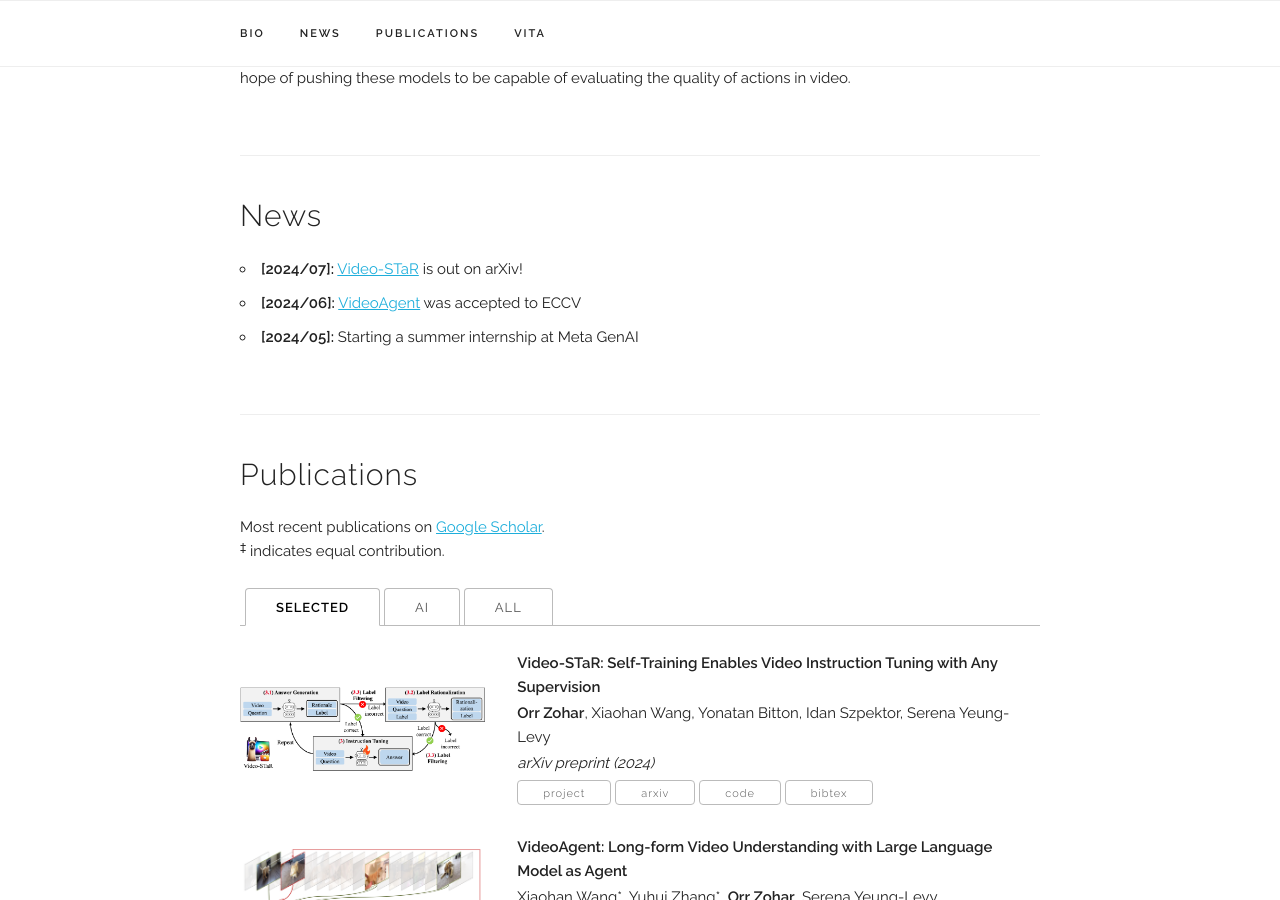
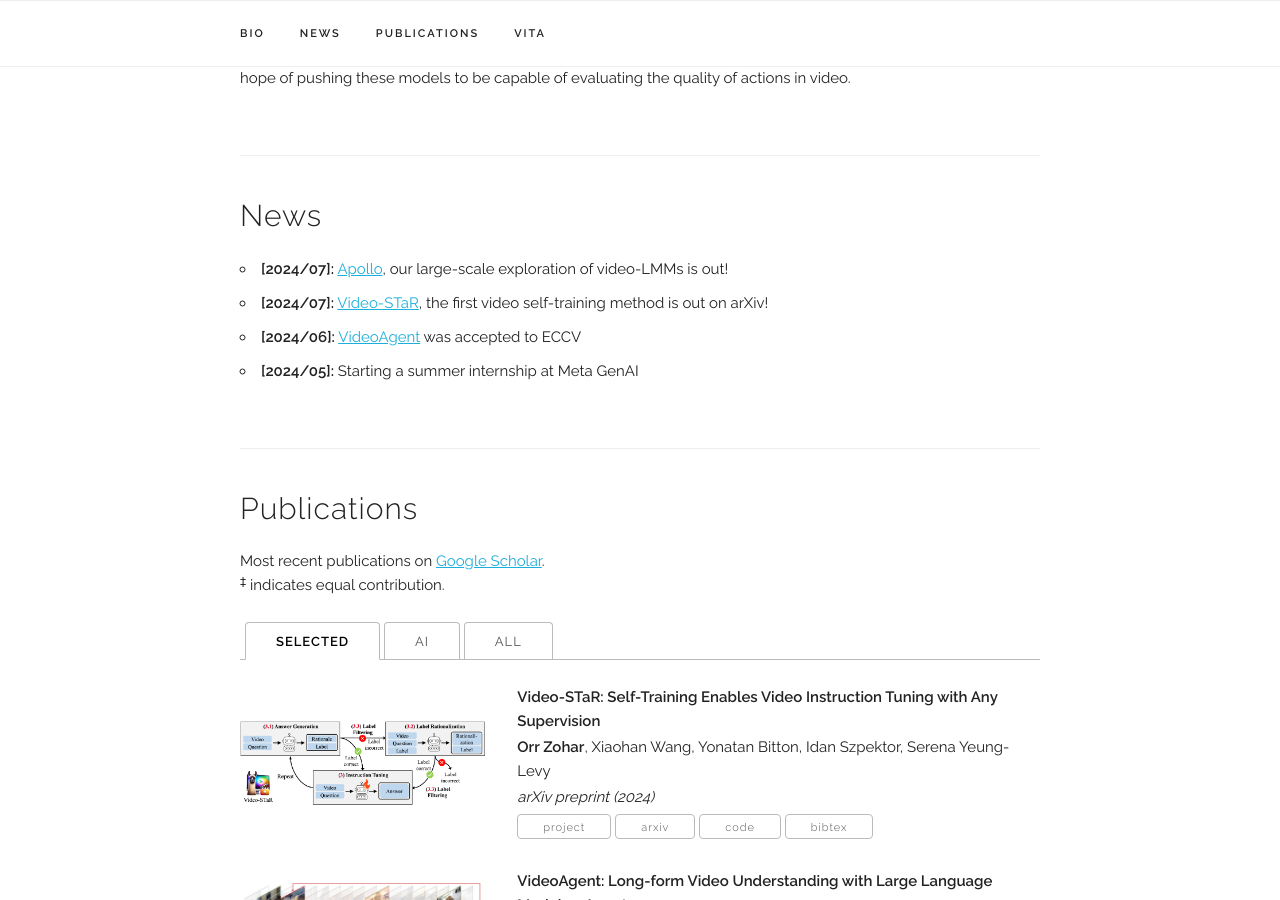
Before and after one commit to orrzohar/orrzohar.github.io, a Jekyll site: the page built from index.html, in a window 1280 px wide and 900 px high, scrolled down 481 px. Built offline with Jekyll 4.4.1, drawn with Linux system fonts in a browser that asks for light colours; some web fonts are replaced.

Commit message:
Update index.html

```diff
--- a/index.html
+++ b/index.html
@@ -21,7 +21,9 @@ title: Home
 <div class="docs-section" id="news" >
 <h4>News</h4>
   <ul class="STYLE238">
-    <li> <b>[2024/07]:</b> <a target="_blank" href="https://arxiv.org/abs/2407.06189">Video-STaR</a> is out on arXiv!</li>
+    <li> <b>[2024/07]:</b> <a target="_blank" href="https://apollo-lmms.github.io">Apollo</a>, our large-scale exploration of video-LMMs is out!</li>
+
+    <li> <b>[2024/07]:</b> <a target="_blank" href="https://arxiv.org/abs/2407.06189">Video-STaR</a>, the first video self-training method  is out on arXiv!</li>
 
     <li> <b>[2024/06]:</b> <a target="_blank" href="https://arxiv.org/abs/2403.10517">VideoAgent</a> was accepted to ECCV</li>
 
```
